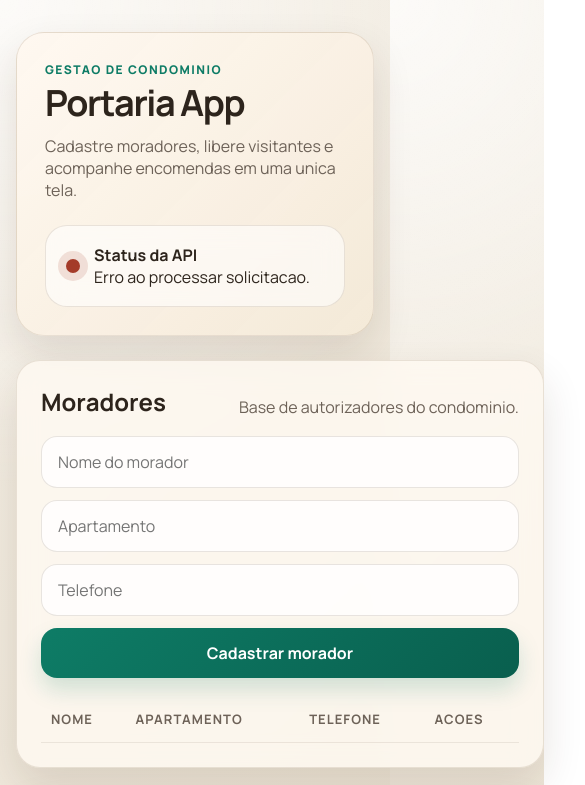
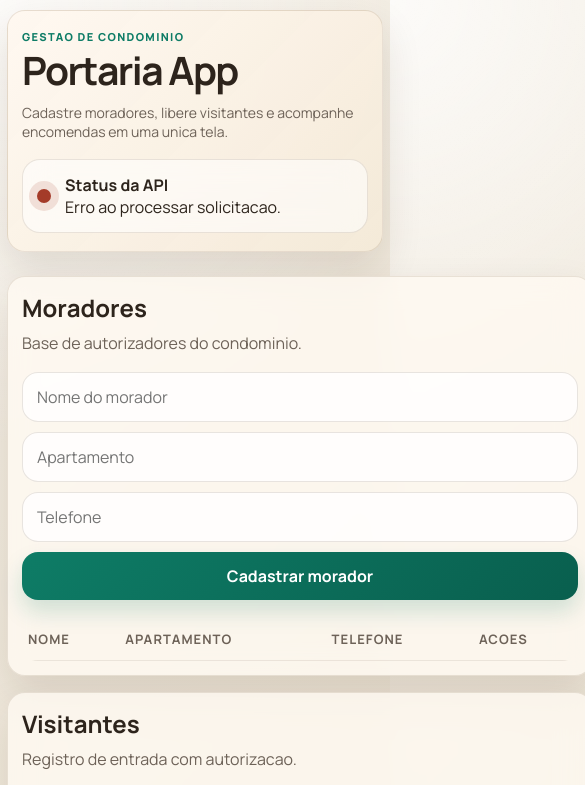
Before and after one commit to Evaldoer/portaria-app, a website: page public/index.html in a window 390 px wide. Shown: the top 785 px of the page, 585 px wide, since content can reach past the window. Drawn offline with Linux system fonts and the light colour scheme; no server answers.

Commit message:
modified: atualizado public styles.css

```diff
--- a/public/styles.css
+++ b/public/styles.css
@@ -21,6 +21,7 @@ body {
   min-height: 100vh;
   font-family: 'Manrope', sans-serif;
   color: var(--text);
+  overflow-x: hidden;
   background:
     radial-gradient(circle at top left, rgba(255, 255, 255, 0.75), transparent 28%),
     linear-gradient(135deg, var(--bg) 0%, var(--bg-accent) 100%);
@@ -204,10 +205,13 @@ button:hover {
 
 .table-wrap {
   overflow-x: auto;
+  -webkit-overflow-scrolling: touch;
+  border-radius: 18px;
 }
 
 table {
   width: 100%;
+  min-width: 640px;
   border-collapse: collapse;
 }
 
@@ -267,8 +271,14 @@ tbody tr {
 }
 
 @media (max-width: 980px) {
+  .page-shell {
+    width: min(100%, calc(100% - 20px));
+    padding: 16px 0 28px;
+  }
+
   .dashboard {
     grid-template-columns: 1fr;
+    gap: 16px;
   }
 
   .panel-wide {
@@ -277,13 +287,110 @@ tbody tr {
 
   .hero {
     flex-direction: column;
+    padding: 22px 18px;
+    border-radius: 22px;
   }
 
   .status-card {
     width: 100%;
+    min-width: 0;
   }
 
   .form-grid {
     grid-template-columns: 1fr;
   }
+
+  .panel {
+    padding: 18px;
+    border-radius: 22px;
+  }
+
+  .panel-header {
+    flex-direction: column;
+    align-items: flex-start;
+    gap: 8px;
+  }
+
+  h1 {
+    font-size: clamp(30px, 10vw, 42px);
+  }
+
+  input,
+  select,
+  button {
+    padding: 13px 14px;
+  }
+
+  .toast {
+    right: 12px;
+    left: 12px;
+    bottom: 12px;
+    max-width: none;
+  }
 }
+
+@media (max-width: 640px) {
+  .page-shell {
+    width: min(100%, calc(100% - 14px));
+    padding-top: 10px;
+  }
+
+  .hero {
+    gap: 18px;
+    padding: 18px 14px;
+    border-radius: 18px;
+  }
+
+  .hero-copy {
+    font-size: 14px;
+  }
+
+  .status-card {
+    padding: 14px;
+    border-radius: 18px;
+  }
+
+  .panel {
+    padding: 14px;
+    border-radius: 18px;
+  }
+
+  .eyebrow {
+    font-size: 11px;
+  }
+
+  .form-grid {
+    gap: 10px;
+  }
+
+  .table-wrap {
+    margin: 0 -2px;
+  }
+
+  table {
+    min-width: 560px;
+  }
+
+  th,
+  td {
+    padding: 12px 8px;
+    font-size: 13px;
+  }
+
+  .action-group {
+    flex-direction: column;
+    min-width: 96px;
+  }
+
+  .table-button {
+    width: 100%;
+    padding: 9px 10px;
+    font-size: 13px;
+  }
+
+  .status-select {
+    min-width: 110px;
+    padding: 9px 10px;
+    font-size: 13px;
+  }
+}
```
